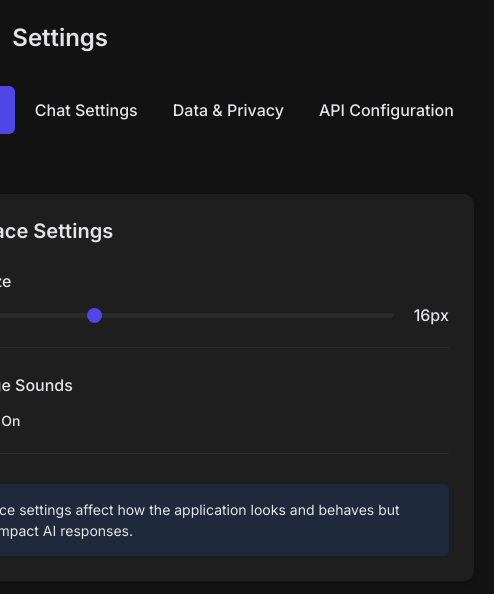
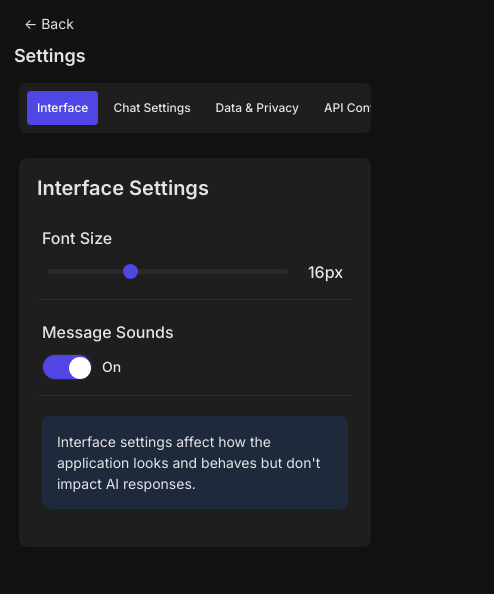
Before and after one commit to GigabyteBlender/AI-ChatBot-Template, a React (Create React App) app in the folder ai-chatbot/: page /settings in a window 390 px wide. Shown: the top 594 px of the page, 494 px wide, since content can reach past the window. Built offline with nearby package versions, Linux system fonts and the light colour scheme.

Commit message:
better settings panel styles. now mobile works as well

```diff
--- a/ai-chatbot/src/components/Settings/styles/SettingsPanel.css
+++ b/ai-chatbot/src/components/Settings/styles/SettingsPanel.css
@@ -2,7 +2,8 @@
   max-width: 1200px;
   margin: 0 auto;
   padding: 20px;
-    min-height: 100vh;
+  display: flex;
+  flex-direction: column;
 }
 
 .settings-header {
@@ -36,6 +37,7 @@
 .settings-layout {
   display: flex;
   gap: 30px;
+  flex: 1;
 }
 
 .settings-sidebar {
@@ -46,6 +48,8 @@
   list-style: none;
   padding: 0;
   margin: 0;
+  position: sticky;
+  top: 20px; /* Stick the tabs while scrolling */
 }
 
 .settings-tabs li {
@@ -72,23 +76,71 @@
   background-color: var(--card-bg);
   padding: 25px;
   box-shadow: 0 4px 6px rgba(0, 0, 0, 0.1);
+  min-height: 500px; /* Set minimum height to prevent content jumping */
+  overflow-y: auto; /* Allow scrolling for content that exceeds min-height */
+  position: relative; /* Create positioning context for absolute children if needed */
 }
 
 /* Responsive styles */
 @media (max-width: 768px) {
+  .settings-panel {
+    padding: 30px;
+    max-width: 98%;
+    min-height: auto;
+  }
+
+  .settings-header {
+    margin-bottom: 15px;
+    width: 100%;
+    display: flex;
+    flex-direction: column;
+    align-items: flex-start;
+  }
+
+  .settings-header h1 {
+    font-size: 20px;
+    margin-top: 8px;
+    width: 100%;
+  }
+
+  .back-button {
+    margin-bottom: 0;
+    padding: 5px 10px;
+    font-size: 14px;
+  }
+
   .settings-layout {
     flex-direction: column;
+    min-height: unset;
+    gap: 15px;
   }
 
   .settings-sidebar {
     flex: none;
-      margin-bottom: 20px;
+    margin-bottom: 10px;
+    width: 100%;
   }
 
+  /* Make tabs fixed at the top */
   .settings-tabs {
     display: flex;
+    position: static;
+    background-color: var(--card-bg);
+    padding: 8px;
+    border-radius: 8px;
     overflow-x: auto;
-      padding-bottom: 10px;
+    -webkit-overflow-scrolling: touch; /* Smooth scrolling on iOS */
+    scrollbar-width: none; /* Hide scrollbar in Firefox */
+    /* Add horizontal scroll indicator */
+    background-image: linear-gradient(to right, var(--card-bg) 80%, transparent 100%);
+    background-size: 15px 100%;
+    background-repeat: no-repeat;
+    background-position: right;
+    margin: 0 5px; /* Add margin from edges */
+  }
+
+  .settings-tabs::-webkit-scrollbar {
+    display: none; /* Hide scrollbar in Chrome/Safari */
   }
 
   .settings-tabs li {
@@ -96,5 +148,86 @@
     white-space: nowrap;
     margin-right: 5px;
     margin-bottom: 0;
+    padding: 8px 12px;
+    font-size: 13px;
+    border-radius: 4px;
+  }
+
+  .settings-content {
+    min-height: unset;
+    padding: 18px;
+    margin: 0 5px 50px 5px; /* Add margin from edges and bottom */
+    border-radius: 8px;
+  }
+
+  /* Make form elements full width on mobile but with margins */
+  .setting-group {
+    margin-bottom: 20px;
+    padding-bottom: 15px;
+    padding-left: 5px;
+    padding-right: 5px;
+  }
+
+  .setting-group .text-input,
+  .setting-group .select-control,
+  .setting-group .input-with-button {
+    max-width: calc(100% - 10px);
+    width: calc(100% - 10px);
+  }
+
+  /* Range control specific spacing */
+  .range-control {
+    padding: 0 5px;
+  }
+
+  /* Settings info box with margin */
+  .settings-info {
+    margin: 20px 5px;
+    padding: 15px;
+    border-radius: 8px;
+  }
+
+  /* Make buttons larger for touch but with margins */
+  .input-button,
+  .settings-button {
+    padding: 12px 16px;
+    min-height: 44px; /* Minimum touch target size */
+    margin: 5px;
   }
 }
+
+/* For very small screens */
+@media (max-width: 480px) {
+  .settings-panel {
+    padding: 10px;
+  }
+
+  .settings-header h1 {
+    font-size: 18px;
+  }
+
+  .settings-tabs li {
+    padding: 8px 10px;
+    font-size: 12px;
+    min-width: 70px; /* Ensure reasonable tap target */
+    text-align: center;
+  }
+
+  /* Improve API section layout */
+  .input-with-button {
+    flex-direction: column;
+    align-items: stretch;
+    margin: 0 5px;
+  }
+
+  .input-with-button .text-input {
+    border-radius: 6px;
+    margin-bottom: 8px;
+    width: 100%;
+  }
+
+  .input-button {
+    border-radius: 6px;
+    width: calc(100% - 10px);
+  }
+}
```
Lines whose indentation alone changed are shown as unchanged.
